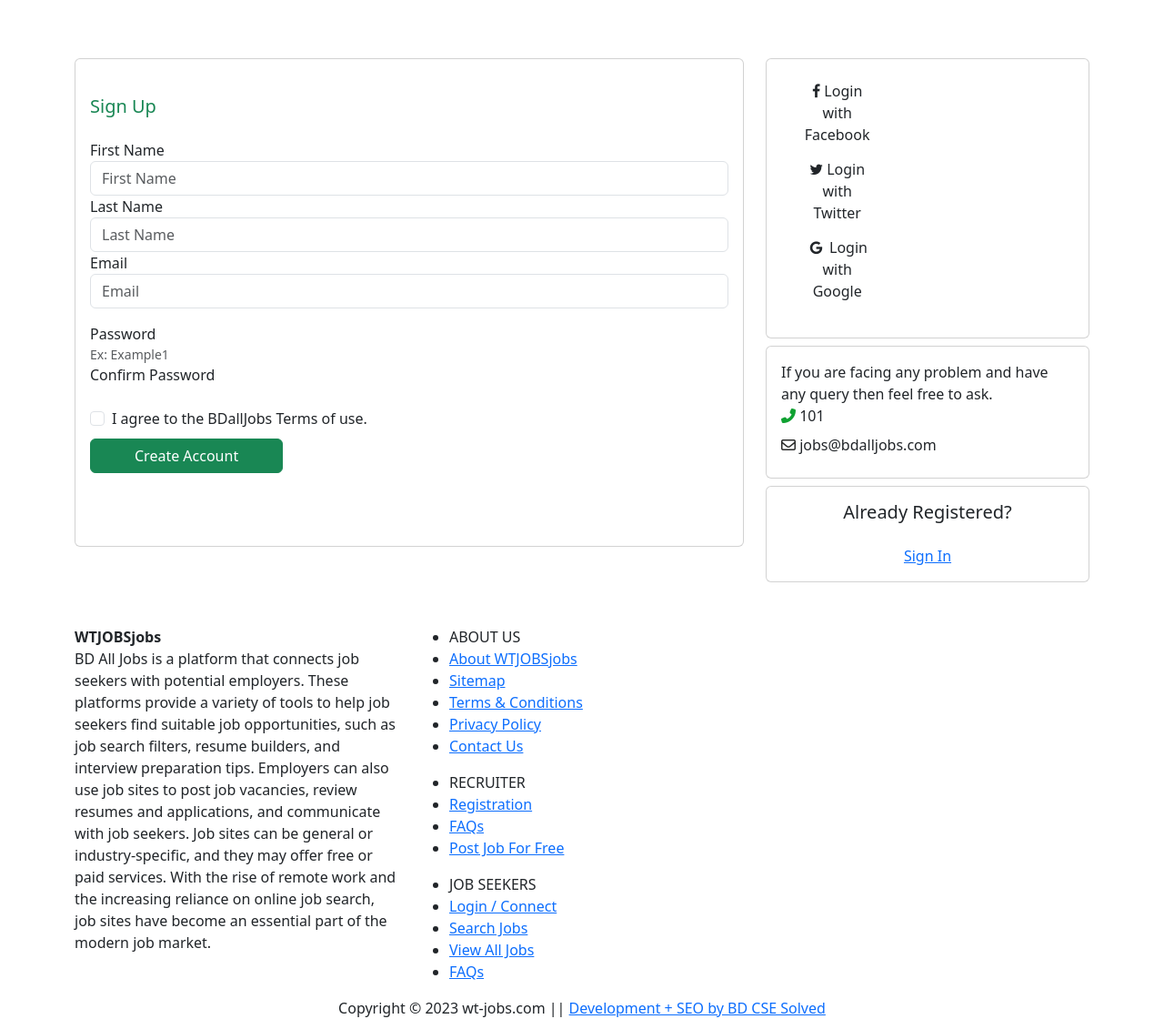
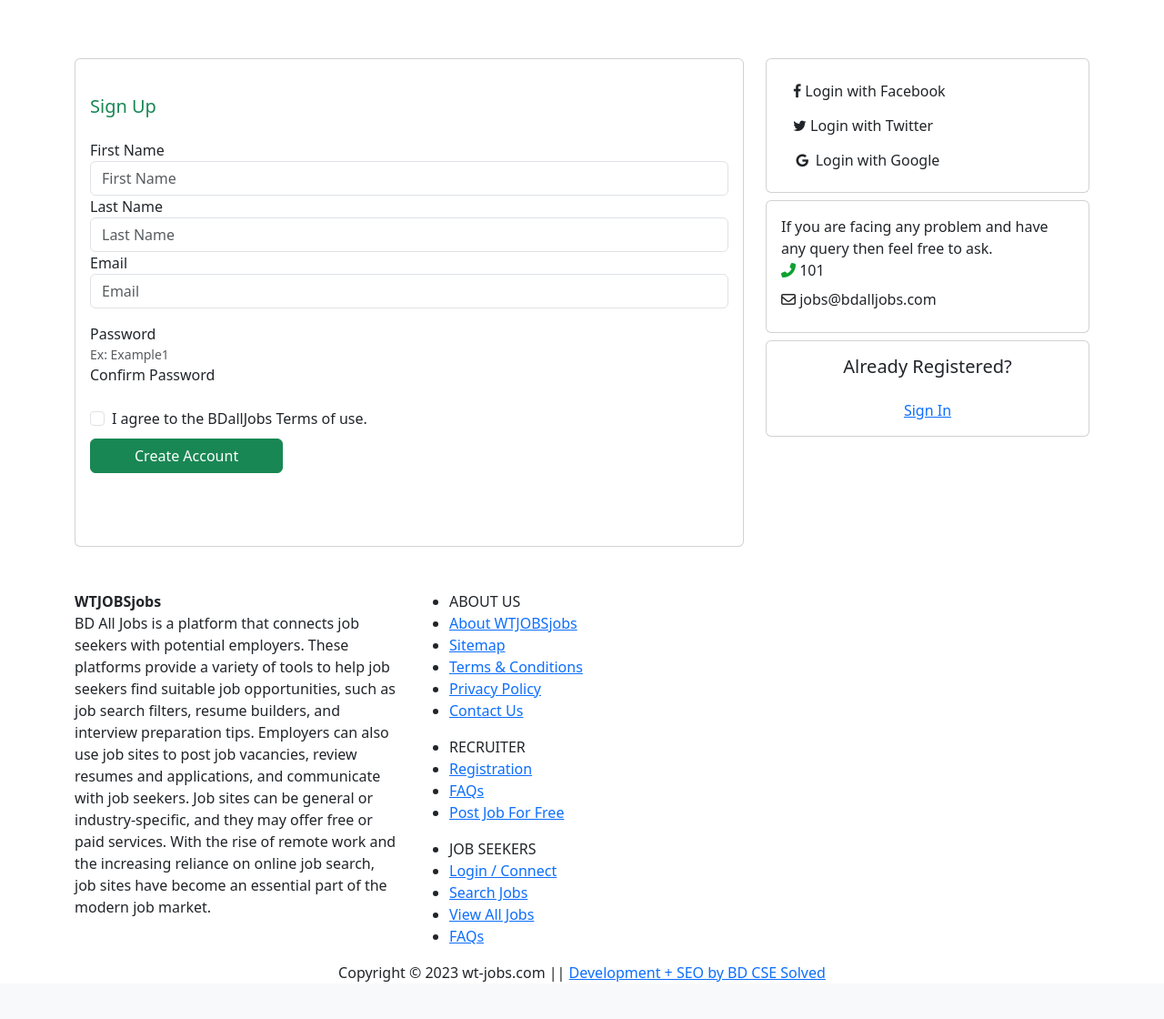
Before and after one commit to Rayhun/bdalljobs, a Django app: template templates/registration/sign_up.html in a window 1280 px wide. Shown: the part 56-1176 px from the top of the page at 91% size. After the commit the page ends 1135 px from the top, so only its background shows below. Run offline with Django 3.2, Linux system fonts and the light colour scheme; the template is opened without the code that fills it, so the values that code supplies are empty; some libraries are stand-ins or nearby versions; some web fonts are replaced.

Commit message:
update registration page design

```diff
--- a/templates/registration/sign_up.html
+++ b/templates/registration/sign_up.html
@@ -108,23 +108,22 @@
             <div class="col-lg-4 mt-2">
                 <div class="card mt-2 acrd-aleard">
                     <div class="card-body">
-                        <div class="container">
-                            <form action="/action_page.php">
+                        <div class="row">
                             <div class="col-md-12">
-
-                                <div class="col-md-4">
                                 <a href="#" class="fb btn">
                                     <i class="fa fa-facebook"></i> Login with Facebook
                                 </a>
+                            </div>
+                            <div class="col-md-12">
                                 <a href="#" class="twitter btn">
                                     <i class="fa fa-twitter"></i> Login with Twitter
                                 </a>
+                            </div>
+                            <div class="col-md-12">
                                 <a href="#" class="google btn"><i class="fa fa-google fa-fw">
                                     </i> Login with Google
                                 </a>
                             </div>
-                                </div>
-                            </form>
                         </div>
                     </div>
                 </div>
```
Lines whose indentation alone changed are shown as unchanged.
